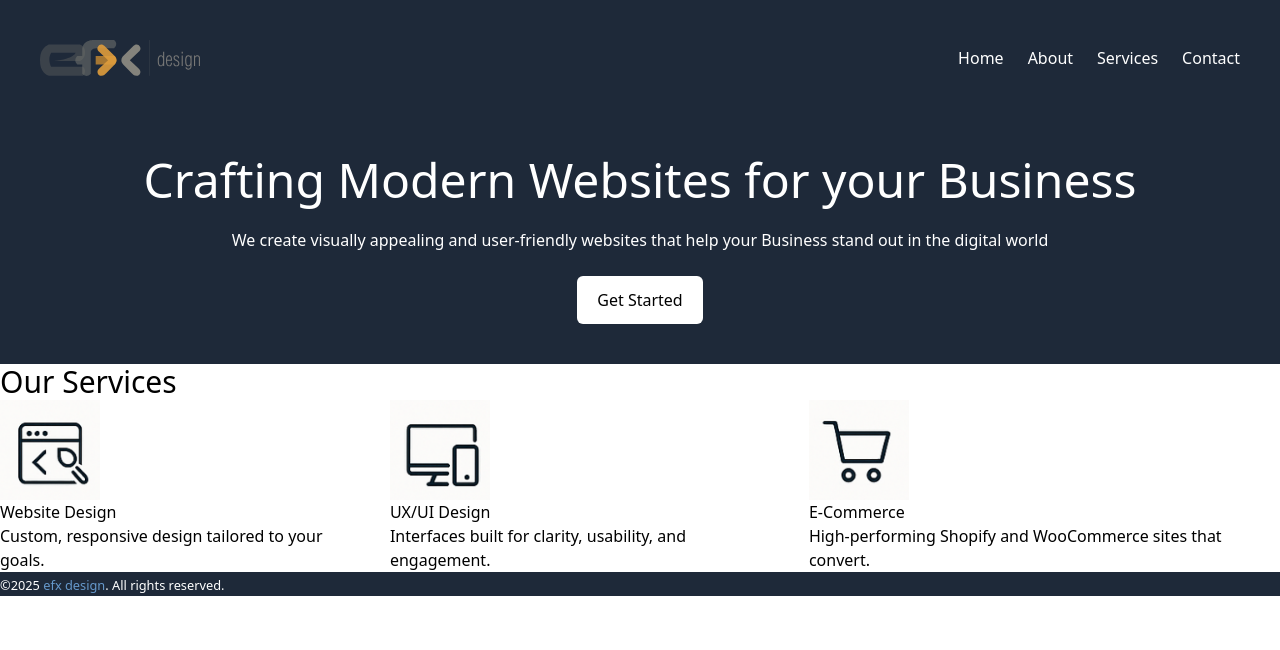
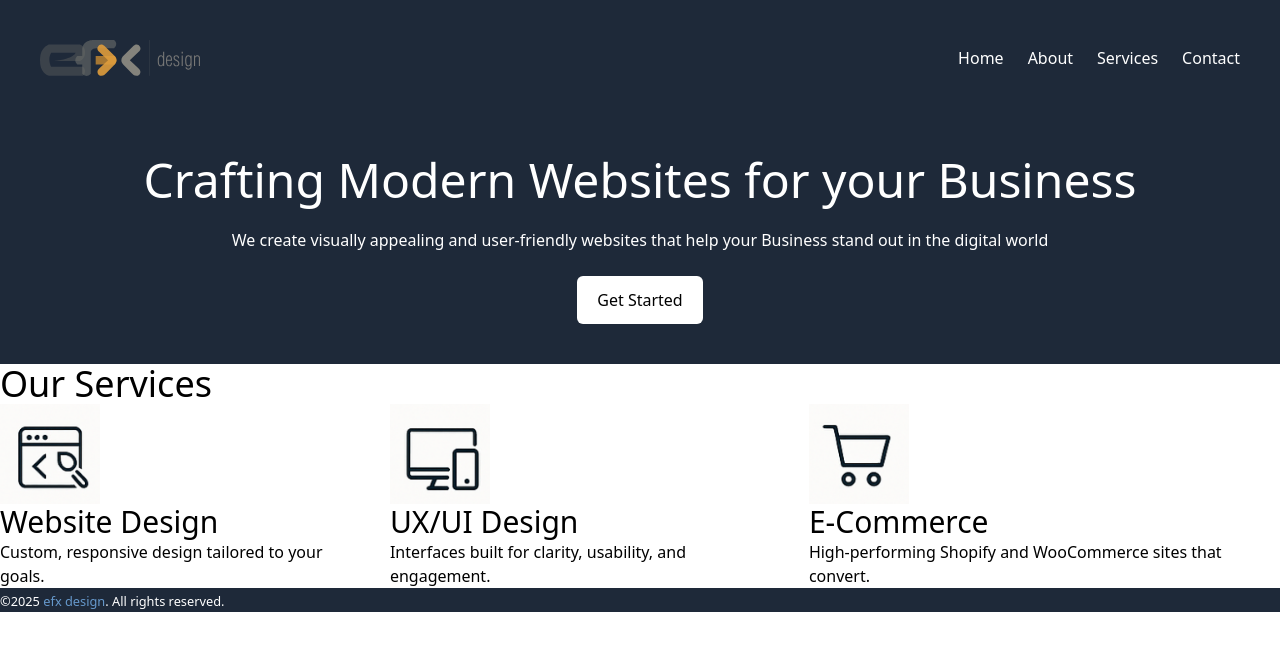
Before and after one commit to eycs0317/efxDesign, a Next.js app: page / in a window 1280 px wide. Shown: the top 650 px of the page. Built offline with nearby package versions, Linux system fonts and the light colour scheme.

Commit message:
Componetized Heading and migrated all headings to use the new component

```diff
--- a/src/ui/layout/hero.tsx
+++ b/src/ui/layout/hero.tsx
@@ -1,3 +1,6 @@
+// ui
+import Heading from '../patterns/heading';
+
 // data
 import {getHeroHome} from '../../data/static/layout';
 
@@ -6,7 +9,7 @@ export default function Header() {
 
   return (
     <div className="flex flex-col bg-gray-800 text-white items-center p-10 justify-center gap-6">
-      <h1 className="text-5xl">{hero.heading}</h1>
+      <Heading level={1} content={hero.heading} />
       <p>{hero.subheading}</p>
       <button className="bg-white text-black py-3 px-5 rounded-md hover:bg-gray-200">{hero.cta}</button>
     </div>
--- a/src/ui/patterns/card.tsx
+++ b/src/ui/patterns/card.tsx
@@ -1,11 +1,14 @@
 // nextjs
 import Image from 'next/image';
+
+// ui
+import Heading from '../patterns/heading';
 
 export default function Card({cardData}) {
   return (
     <section className="">
       <Image src={cardData.image} alt={cardData.title} width={100} height={200} />
-      <h2>{cardData.title}</h2>
+      <Heading level={3} content={cardData.title} />
       <p>{cardData.description}</p>
     </section>
   );
--- a/src/ui/patterns/cardSection.tsx
+++ b/src/ui/patterns/cardSection.tsx
@@ -1,10 +1,11 @@
-// ui
+// ui// ui
+import Heading from '../patterns/heading';
 import Card from './card';
 
 export default function CardSection({title, cardsData}) {
   return (
     <section>
-      <h1 className="text-3xl">{title}</h1>
+      <Heading level={2} content={title} />
       <div className="flex justify-center items-center gap-6">
         {cardsData.map((cardData) => (
           <Card key={cardData.title} cardData={cardData} />
--- /dev/null
+++ b/src/ui/patterns/heading.tsx
@@ -0,0 +1,22 @@
+export default function Heading({level, content}) {
+  return (
+    <>
+      {(() => {
+        switch (level) {
+          case 1:
+            return <h1 className="text-5xl">{content}</h1>;
+          case 2:
+            return <h2 className="text-4xl">{content}</h2>;
+          case 3:
+            return <h3 className="text-3xl">{content}</h3>;
+          case 4:
+            return <h4 className="text-2xl">{content}</h4>;
+          case 5:
+            return <h5 className="text-1xl">{content}</h5>;
+          case 6:
+            return <h6 className="text-xl">{content}</h6>;
+        }
+      })()}
+    </>
+  );
+}
```
